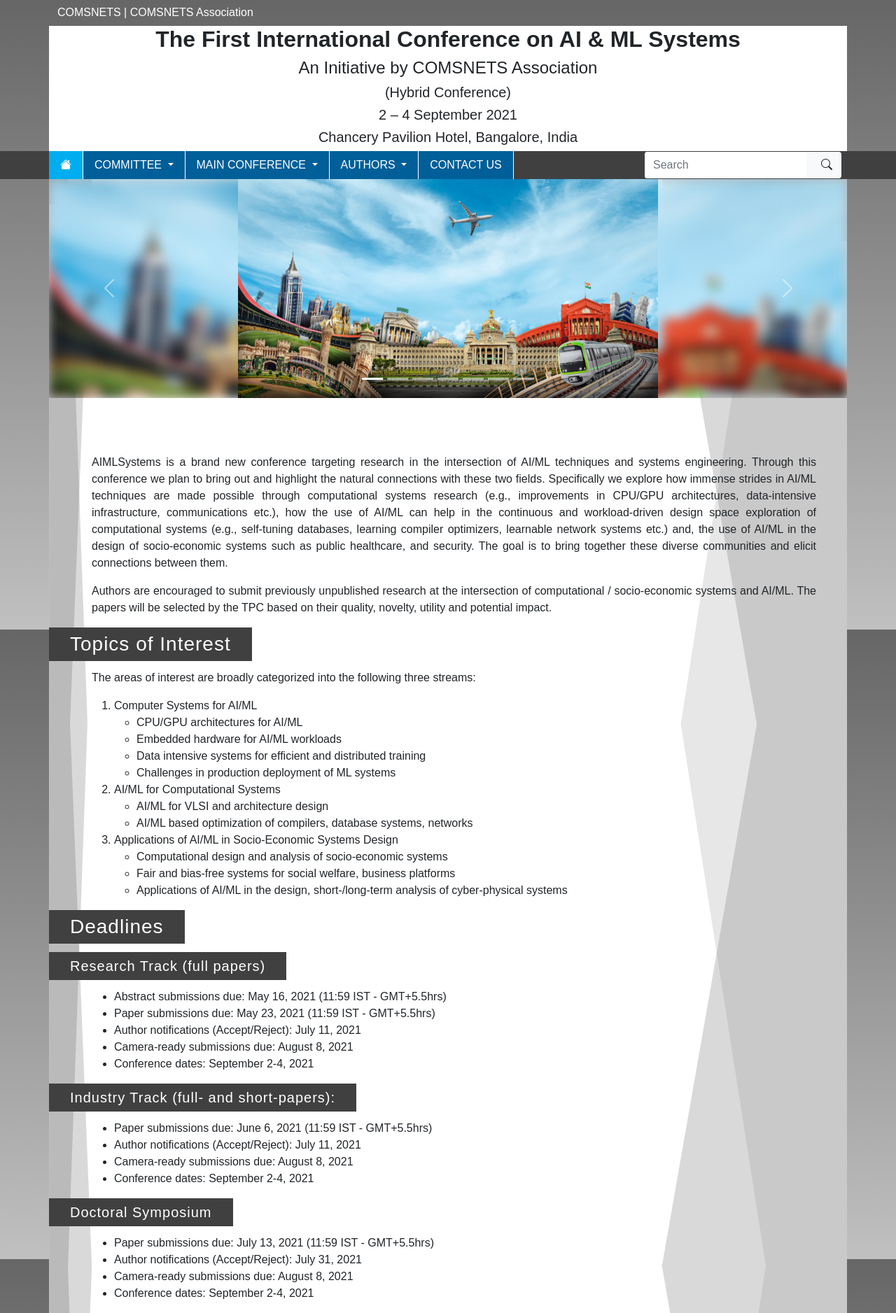
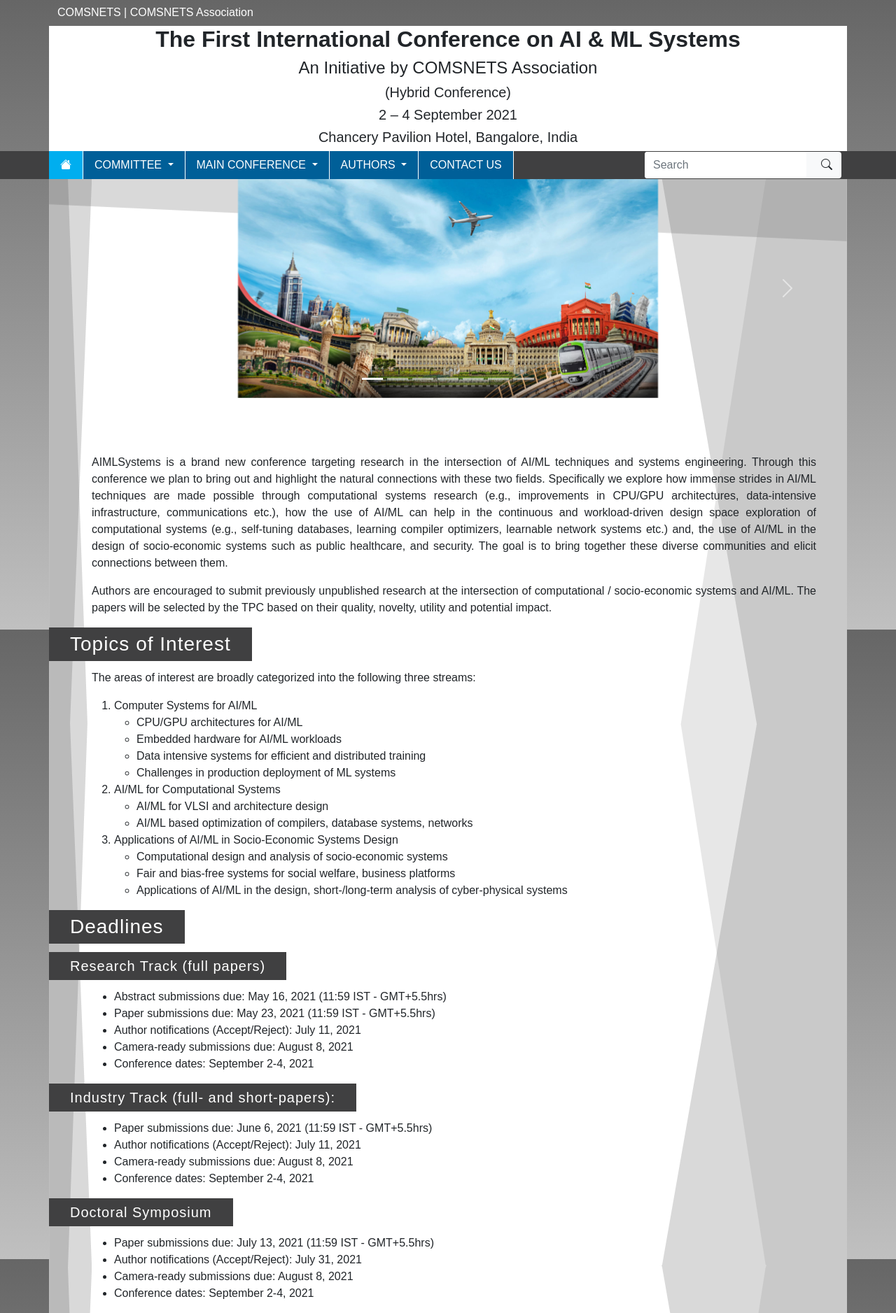
Before and after one commit to aimlsystems/2021, a Jekyll site: the page built from index2.md, in a window 1280 px wide. Shown: the whole page at 70% size. Built offline with Jekyll 4.4.1, drawn with Linux system fonts in a browser that asks for light colours.

Commit message:
removed background

```diff
--- a/_layouts/home.html
+++ b/_layouts/home.html
@@ -18,16 +18,11 @@ layout: default
                     {% for img in site.data.home_slide %}
                     <div class="carousel-item{% if forloop.first == true %} active{% endif %}">
                         <div class="row">
-                            <div class="blurred-bg" style="background-image: url({{ site.baseurl }}/images/home_banner/{{ img }});"></div>
+                            <!-- <div class="blurred-bg" style="background-image: url({{ site.baseurl }}/images/home_banner/{{ img }});"></div> -->
                             <div class="col nonblurred-bg text-center">
                                 <img src="{{ site.baseurl }}/images/home_banner/{{ img }}" class="img-fluid">
                             </div>
                         </div>
-                        <!-- <svg class="bd-placeholder-img bd-placeholder-img-lg d-block w-100" width="800" height="400" xmlns="http://www.w3.org/2000/svg" role="img" aria-label="Placeholder: Second slide" preserveAspectRatio="xMidYMid slice" focusable="false">
-                            <title>Placeholder</title>
-                            <rect width="100%" height="100%" fill="#666"></rect>
-                            <text x="50%" y="50%" fill="#444" dy=".3em">First slide</text>
-                        </svg> -->
                     </div>
                     {% endfor %}
                 </div>
```
